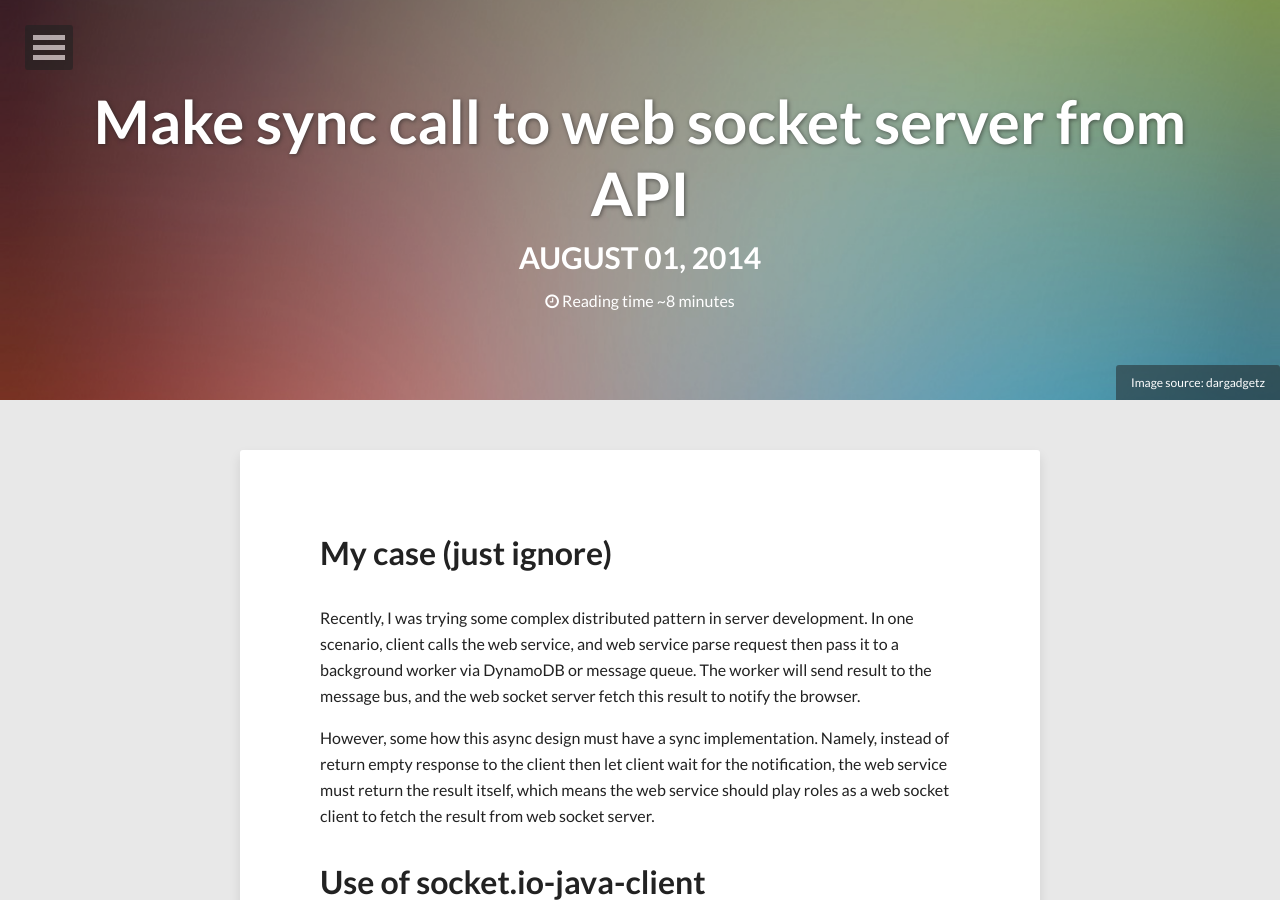
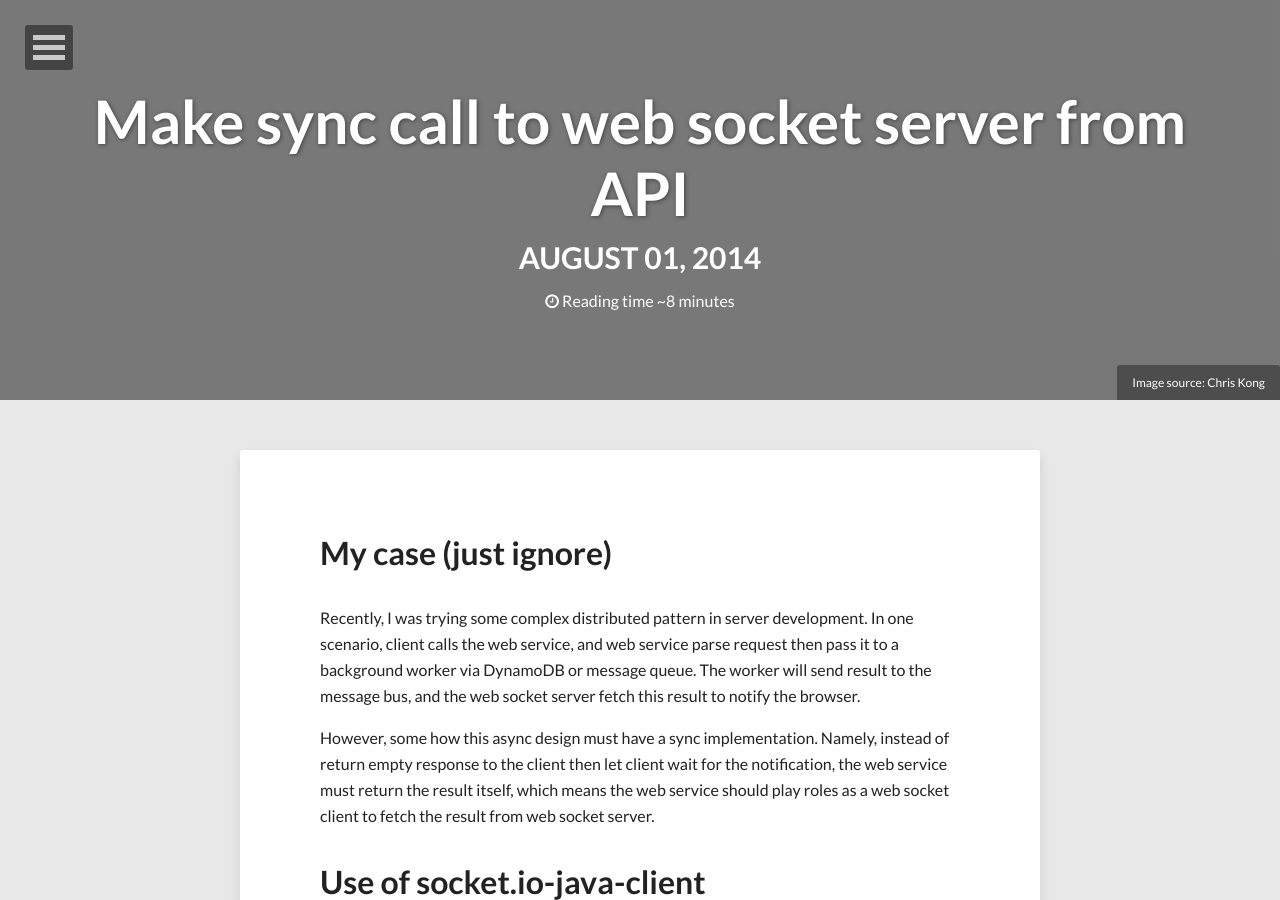
Before and after one commit to visualskyrim/visualskyrim.github.io, a Jekyll site: the page built from _posts/2014-08-01-make-sync-call-via-web-socket-from-server-side.md, in a window 1280 px wide and 900 px high. Built offline with Jekyll 4.4.1, drawn with Linux system fonts in a browser that asks for light colours; nearby versions of some CDN libraries; comment, search, counter and statistics services are not loaded.

Commit message:
change images

```diff
--- a/_posts/2014-08-01-make-sync-call-via-web-socket-from-server-side.md
+++ b/_posts/2014-08-01-make-sync-call-via-web-socket-from-server-side.md
@@ -6,9 +6,9 @@ modified: 2016-01-14
 tags: WebSocket ServerDeveloping
 category: ServerDeveloping
 image:
-  feature: abstract-3.jpg
-  credit: dargadgetz
-  creditlink: http://www.dargadgetz.com/ios-7-abstract-wallpaper-pack-for-iphone-5-and-ipod-touch-retina/
+  feature: abstract-1.jpg
+  credit: Chris Kong
+  creditlink: http://visualskyrim.github.io/
 comments: true
 share: true
 ---
```
Also changed, not shown: images/twitter-card-summary-large-image.jpg (deleted), 1 other file.
